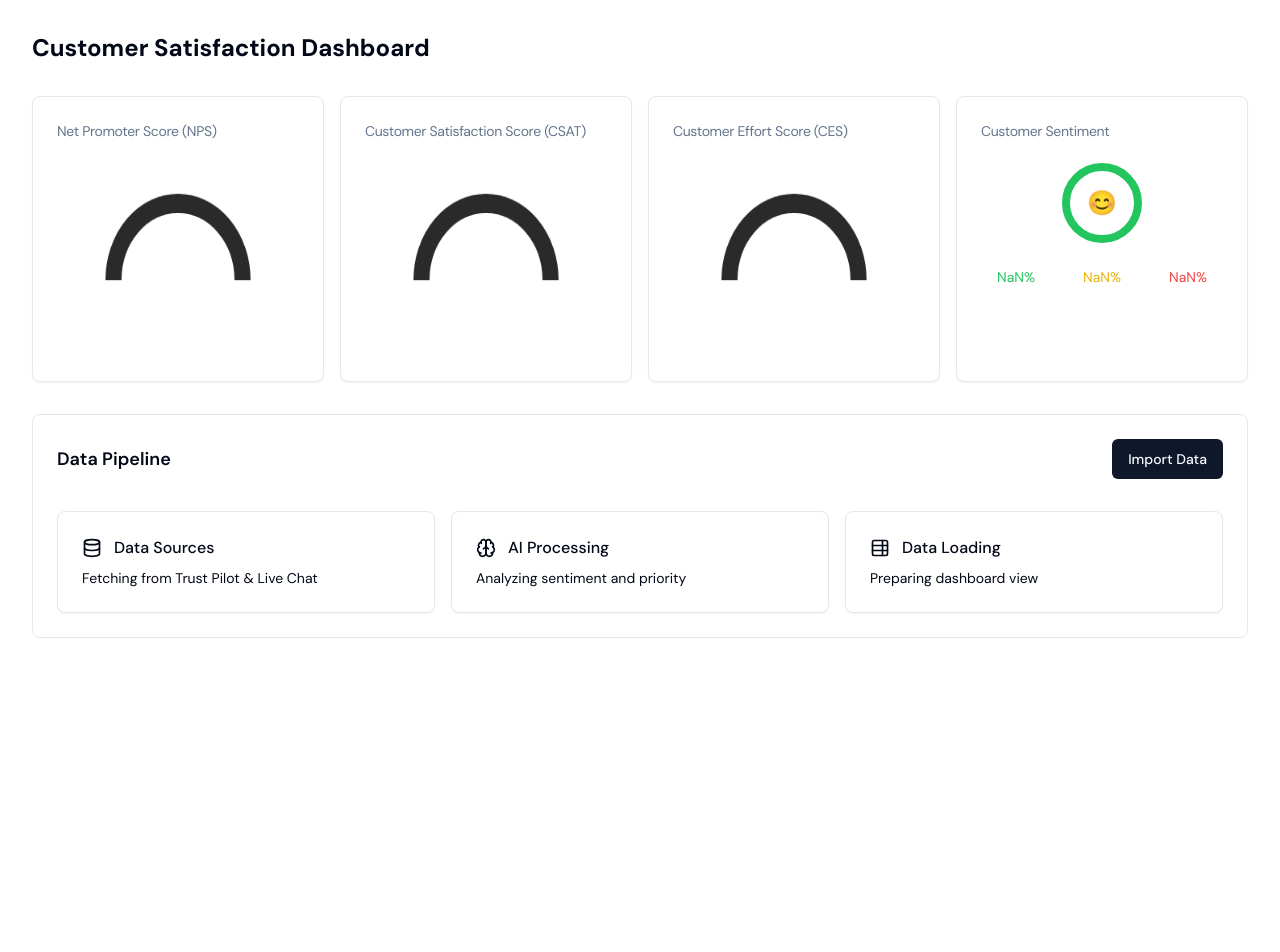
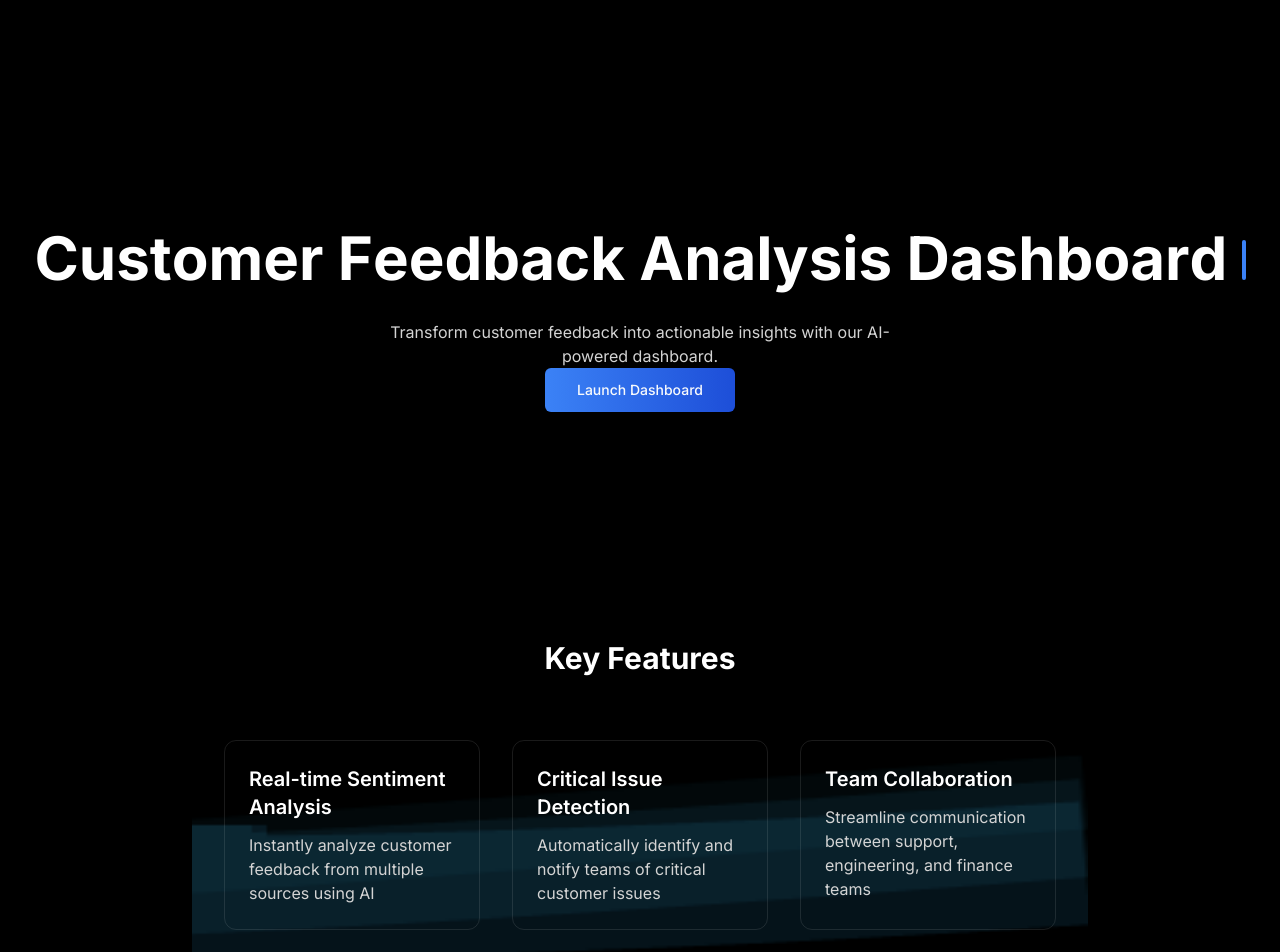
Before and after one commit to KeluhingBavui/deriv-ai-hack, a Next.js app: page / in a window 1280 px wide. Shown: the top 952 px of the page. Before the commit the page ends 800 px from the top, so only its background shows below. Built offline with nearby package versions, Linux system fonts and the light colour scheme; no server answers; the database is empty.

Commit message:
add landing page and move dashboard to different route

```diff
--- /dev/null
+++ b/app/dashboard/page.tsx
@@ -0,0 +1,18 @@
+import DashboardMetrics from "@/components/DashboardMetrics";
+import IssuesTable from "@/components/IssuesTable";
+
+export default function DashboardPage() {
+  return (
+    <main className="min-h-screen p-8">
+      <div className="max-w-[1400px] mx-auto space-y-8">
+        <div className="flex justify-between items-center">
+          <h1 className="text-2xl font-bold">
+            Customer Satisfaction Dashboard
+          </h1>
+        </div>
+        <DashboardMetrics />
+        <IssuesTable />
+      </div>
+    </main>
+  );
+}
--- a/app/layout.tsx
+++ b/app/layout.tsx
@@ -1,41 +1,16 @@
-import type { Metadata } from "next";
-import { DM_Sans } from "next/font/google";
-import localFont from "next/font/local";
+import { Inter } from "next/font/google";
 import "./globals.css";
 
-const dmSans = DM_Sans({
-  subsets: ["latin"],
-  variable: "--font-dm-sans",
-});
-const geistSans = localFont({
-  src: "./fonts/GeistVF.woff",
-  variable: "--font-geist-sans",
-  weight: "100 900",
-});
-const geistMono = localFont({
-  src: "./fonts/GeistMonoVF.woff",
-  variable: "--font-geist-mono",
-  weight: "100 900",
-});
-
-export const metadata: Metadata = {
-  title: "Create Next App",
-  description: "Generated by create next app",
-};
+const inter = Inter({ subsets: ["latin"] });
 
 export default function RootLayout({
   children,
-}: Readonly<{
+}: {
   children: React.ReactNode;
-}>) {
+}) {
   return (
     <html lang="en">
-      <body
-        // className={`${dmSans.className} ${geistSans.className} ${geistMono.className} antialiased`}
-        className={`${dmSans.className}`}
-      >
-        {children}
-      </body>
+      <body className={inter.className}>{children}</body>
     </html>
   );
 }
--- a/app/page.tsx
+++ b/app/page.tsx
@@ -1,21 +1,89 @@
-import IssuesTable from "@/components/IssuesTable";
-import ChatBubble from "../components/ChatBubble";
-import DashboardMetrics from "../components/DashboardMetrics";
+"use client";
 
-export default function Home() {
+import { BackgroundBeams } from "@/components/ui/background-beams";
+import { Button } from "@/components/ui/button";
+import { TypewriterEffect } from "@/components/ui/typewriter-effect";
+import { WavyBackground } from "@/components/ui/wavy-background";
+import Link from "next/link";
+
+export default function LandingPage() {
+  const words = [
+    {
+      text: "Customer",
+    },
+    {
+      text: "Feedback",
+    },
+    {
+      text: "Analysis",
+    },
+    {
+      text: "Dashboard",
+    },
+  ];
+
+  const features = [
+    {
+      title: "Real-time Sentiment Analysis",
+      description:
+        "Instantly analyze customer feedback from multiple sources using AI",
+    },
+    {
+      title: "Critical Issue Detection",
+      description:
+        "Automatically identify and notify teams of critical customer issues",
+    },
+    {
+      title: "Team Collaboration",
+      description:
+        "Streamline communication between support, engineering, and finance teams",
+    },
+  ];
+
   return (
-    <main className="min-h-screen p-8">
-      <div className="max-w-[1400px] mx-auto space-y-8">
-        <div className="flex justify-between items-center">
-          <h1 className="text-2xl font-bold">
-            Customer Satisfaction Dashboard
-          </h1>
+    <div className="min-h-screen bg-black overflow-hidden">
+      <BackgroundBeams />
+
+      {/* Hero Section */}
+      <div className="h-[80vh] relative flex flex-col items-center justify-center">
+        <div className="text-center space-y-8 relative z-10">
+          <TypewriterEffect words={words} />
+          <p className="text-neutral-300 max-w-lg mx-auto">
+            Transform customer feedback into actionable insights with our
+            AI-powered dashboard.
+          </p>
+          <Link href="/dashboard">
+            <Button
+              size="lg"
+              className="bg-gradient-to-r from-blue-500 to-blue-700"
+            >
+              Launch Dashboard
+            </Button>
+          </Link>
         </div>
+      </div>
 
-        <DashboardMetrics />
-        <IssuesTable />
-        {/* <ChatBubble /> */}
-      </div>
-    </main>
+      {/* Features Section */}
+      <WavyBackground className="max-w-4xl mx-auto px-8">
+        <div className="space-y-16 pb-20">
+          <h2 className="text-3xl font-bold text-center text-white">
+            Key Features
+          </h2>
+          <div className="grid md:grid-cols-3 gap-8">
+            {features.map((feature) => (
+              <div
+                key={feature.title}
+                className="relative group rounded-xl border border-white/10 p-6 hover:border-white/30 transition"
+              >
+                <h3 className="text-xl font-semibold text-white mb-3">
+                  {feature.title}
+                </h3>
+                <p className="text-neutral-300">{feature.description}</p>
+              </div>
+            ))}
+          </div>
+        </div>
+      </WavyBackground>
+    </div>
   );
 }
--- /dev/null
+++ b/components/ui/background-beams.tsx
@@ -0,0 +1,32 @@
+"use client";
+import { cn } from "@/lib/utils";
+
+export const BackgroundBeams = ({ className }: { className?: string }) => {
+  return (
+    <div
+      className={cn(
+        "absolute inset-0 z-0 opacity-50 mix-blend-soft-light",
+        className
+      )}
+    >
+      <svg xmlns="http://www.w3.org/2000/svg" width="100%" height="100%">
+        <defs>
+          <pattern
+            id="beams-pattern"
+            width="40"
+            height="40"
+            patternUnits="userSpaceOnUse"
+          >
+            <path
+              d="M0 40L40 0M20 40L40 20M0 20L20 0"
+              stroke="white"
+              strokeWidth="0.5"
+              fill="none"
+            />
+          </pattern>
+        </defs>
+        <rect width="100%" height="100%" fill="url(#beams-pattern)" />
+      </svg>
+    </div>
+  );
+};
--- /dev/null
+++ b/components/ui/typewriter-effect.tsx
@@ -0,0 +1,163 @@
+"use client";
+
+import { cn } from "@/lib/utils";
+import { motion, stagger, useAnimate, useInView } from "framer-motion";
+import { useEffect } from "react";
+
+export const TypewriterEffect = ({
+  words,
+  className,
+  cursorClassName,
+}: {
+  words: {
+    text: string;
+    className?: string;
+  }[];
+  className?: string;
+  cursorClassName?: string;
+}) => {
+  const [scope, animate] = useAnimate();
+  const isInView = useInView(scope);
+
+  useEffect(() => {
+    if (isInView) {
+      animate(
+        "span",
+        {
+          opacity: 1,
+        },
+        {
+          duration: 0.1,
+          delay: stagger(0.1),
+        }
+      );
+    }
+  }, [isInView, animate]);
+
+  const renderWords = () => {
+    return (
+      <motion.div ref={scope} className="inline">
+        {words.map((word, idx) => {
+          return (
+            <div key={`word-${idx}`} className="inline-block">
+              {word.text.split("").map((char, index) => (
+                <motion.span
+                  initial={{
+                    opacity: 0,
+                  }}
+                  key={`char-${index}`}
+                  className={cn(
+                    "text-white opacity-0 hidden sm:inline-block",
+                    word.className
+                  )}
+                >
+                  {char}
+                </motion.span>
+              ))}
+              &nbsp;
+            </div>
+          );
+        })}
+      </motion.div>
+    );
+  };
+
+  return (
+    <div
+      className={cn(
+        "text-2xl sm:text-4xl md:text-5xl lg:text-6xl font-bold text-center",
+        className
+      )}
+    >
+      {renderWords()}
+      <motion.span
+        initial={{
+          opacity: 0,
+        }}
+        animate={{
+          opacity: 1,
+        }}
+        transition={{
+          duration: 0.8,
+          repeat: Infinity,
+          repeatType: "reverse",
+        }}
+        className={cn(
+          "inline-block rounded-sm w-[4px] h-4 sm:h-6 md:h-8 lg:h-10 bg-blue-500",
+          cursorClassName
+        )}
+      />
+    </div>
+  );
+};
+
+export const TypewriterEffectSmooth = ({
+  words,
+  className,
+  cursorClassName,
+}: {
+  words: {
+    text: string;
+    className?: string;
+  }[];
+  className?: string;
+  cursorClassName?: string;
+}) => {
+  // Split text inside of words into individual letters
+  const wordsArray = words.map((word) => {
+    return {
+      ...word,
+      text: word.text.split(""),
+    };
+  });
+
+  const renderWords = () => {
+    return (
+      <div className="inline">
+        {wordsArray.map((word, idx) => {
+          return (
+            <div key={`word-${idx}`} className="inline-block">
+              {word.text.map((char, index) => (
+                <span
+                  key={`char-${index}`}
+                  className={cn("text-white", word.className)}
+                >
+                  {char}
+                </span>
+              ))}
+              &nbsp;
+            </div>
+          );
+        })}
+      </div>
+    );
+  };
+
+  return (
+    <div
+      className={cn(
+        "text-base sm:text-xl md:text-3xl lg:text-5xl font-bold text-center",
+        className
+      )}
+    >
+      {renderWords()}
+      <motion.span
+        initial={{
+          opacity: 0,
+        }}
+        animate={{
+          opacity: 1,
+        }}
+        transition={{
+          duration: 0.8,
+          repeat: Infinity,
+          repeatType: "reverse",
+        }}
+        className={cn(
+          "inline-block rounded-sm w-[4px] h-4 sm:h-6 md:h-8 lg:h-10 bg-blue-500",
+          cursorClassName
+        )}
+      />
+    </div>
+  );
+};
--- /dev/null
+++ b/components/ui/wavy-background.tsx
@@ -0,0 +1,64 @@
+"use client";
+import { cn } from "@/lib/utils";
+import React, { useEffect, useRef } from "react";
+
+export const WavyBackground = ({
+  children,
+  className,
+}: {
+  children: React.ReactNode;
+  className?: string;
+}) => {
+  const canvasRef = useRef<HTMLCanvasElement>(null);
+
+  useEffect(() => {
+    const canvas = canvasRef.current;
+    if (!canvas) return;
+
+    const ctx = canvas.getContext("2d");
+    if (!ctx) return;
+
+    let animationFrameId: number;
+    let time = 0;
+
+    const animate = () => {
+      time += 0.005;
+      ctx.clearRect(0, 0, canvas.width, canvas.height);
+
+      const waves = 3;
+      for (let i = 0; i < waves; i++) {
+        ctx.beginPath();
+        ctx.moveTo(0, canvas.height / 2);
+
+        for (let x = 0; x < canvas.width; x++) {
+          const y =
+            Math.sin(x * 0.003 + time + i * 0.5) * 30 + canvas.height / 2;
+          ctx.lineTo(x, y);
+        }
+
+        ctx.strokeStyle = `rgba(56, 189, 248, ${0.1 - i * 0.03})`;
+        ctx.lineWidth = 50 - i * 10;
+        ctx.stroke();
+      }
+
+      animationFrameId = requestAnimationFrame(animate);
+    };
+
+    animate();
+
+    return () => {
+      cancelAnimationFrame(animationFrameId);
+    };
+  }, []);
+
+  return (
+    <div className={cn("relative", className)}>
+      <canvas
+        ref={canvasRef}
+        className="absolute inset-0 z-0"
+        style={{ width: "100%", height: "100%" }}
+      />
+      <div className="relative z-10">{children}</div>
+    </div>
+  );
+};
```
